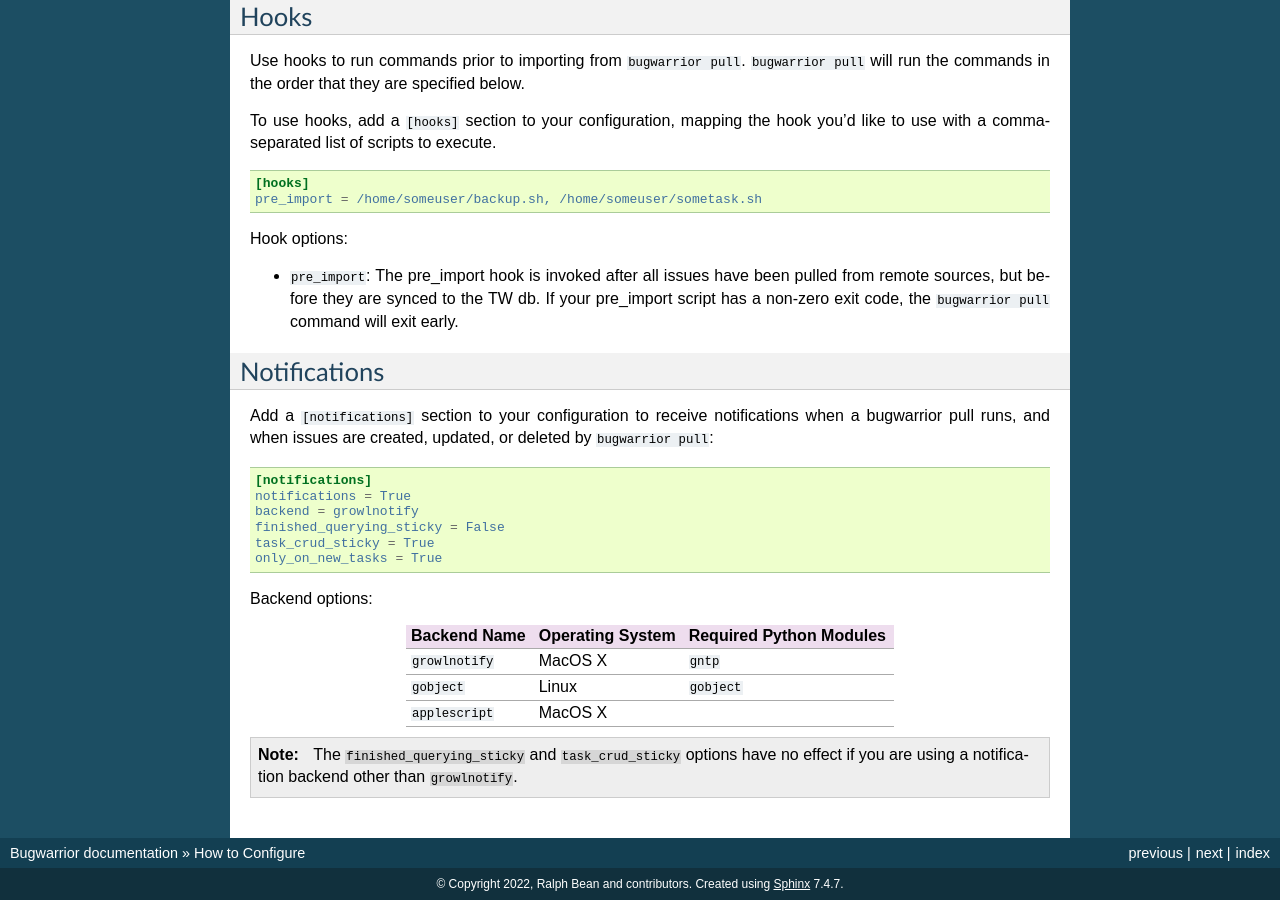
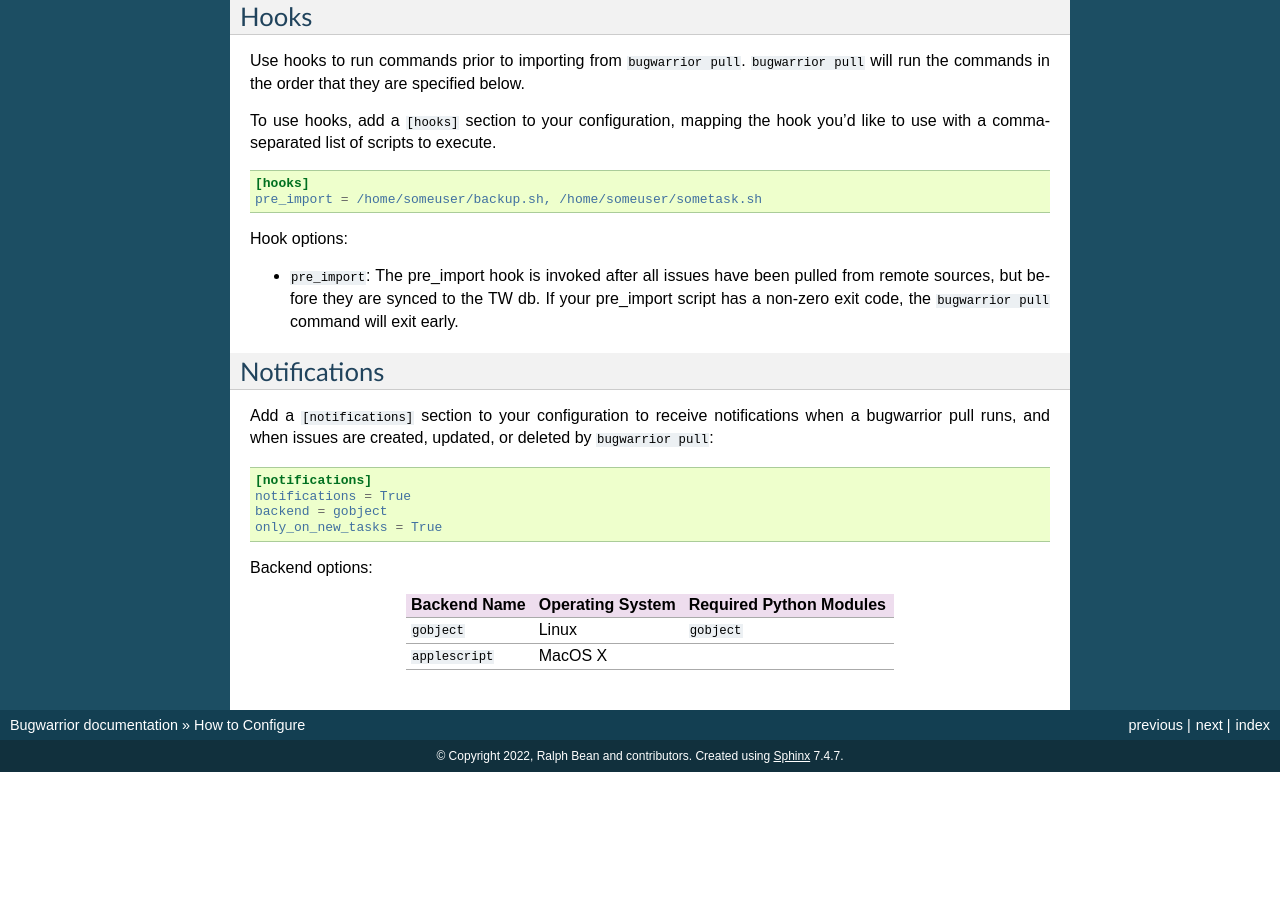
Before and after one commit to GothenburgBitFactory/bugwarrior, a Sphinx documentation site: the page built from bugwarrior/docs/common_configuration.rst, in a window 1280 px wide and 900 px high, scrolled down 2221 px. Built offline with Sphinx 7.4.7, drawn with Linux system fonts in a browser that asks for light colours; pages that are not in the unit, such as notebooks, are missing from menus; the version number could not be read and is left out; after the commit the page ends 2993 px from its top, so only the background shows below that.

Commit message:
notifications: deprecate growlnotify. Resolve #875

```diff
--- a/bugwarrior/docs/common_configuration.rst
+++ b/bugwarrior/docs/common_configuration.rst
@@ -175,9 +175,7 @@
 
   [notifications]
   notifications = True
-  backend = growlnotify
-  finished_querying_sticky = False
-  task_crud_sticky = True
+  backend = gobject
   only_on_new_tasks = True
 
 Backend options:
@@ -185,15 +183,7 @@
 +------------------+------------------+-------------------------+
 | Backend Name     | Operating System | Required Python Modules |
 +==================+==================+=========================+
-| ``growlnotify``  | MacOS X          | ``gntp``                |
-+------------------+------------------+-------------------------+
 | ``gobject``      | Linux            | ``gobject``             |
 +------------------+------------------+-------------------------+
 | ``applescript``  | MacOS X          |                         |
 +------------------+------------------+-------------------------+
-
-.. note::
-
-   The ``finished_querying_sticky`` and ``task_crud_sticky`` options
-   have no effect if you are using a notification backend other than
-   ``growlnotify``.
```
Also changed, not shown: 2 other files.
